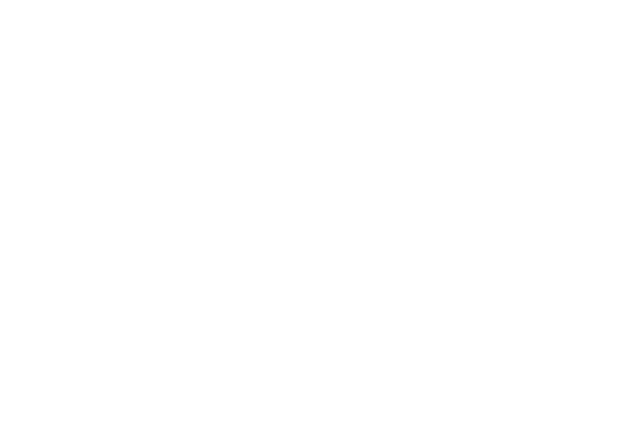
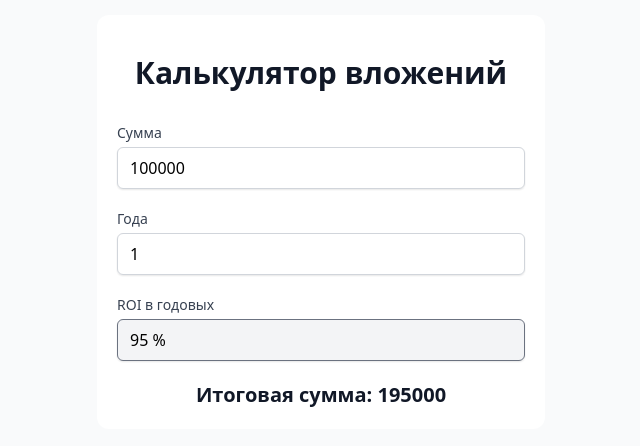
Before and after one commit to blackPavlin/russianestateincome, a Vue app in the folder client/: page /calculator in a window 1280 px wide. Before the commit this address had no page. Shown: the part 178-624 px from the top of the page, without its empty margins (319-959 px from the left). Built offline with nearby package versions, Linux system fonts and the light colour scheme.

Commit message:
Добавил страницу калькулятора

```diff
--- a/client/src/router/index.ts
+++ b/client/src/router/index.ts
@@ -5,6 +5,11 @@
     path: "/",
     name: "Home",
     component: () => import("@/views/Home.vue"),
+  },
+  {
+    path: "/calculator",
+    name: "Calculator",
+    component: () => import("@/views/Calculator.vue"),
   },
 ];
 
--- /dev/null
+++ b/client/src/views/Calculator.vue
@@ -0,0 +1,83 @@
+<template>
+  <div
+    class="form relative w-full min-h-screen flex items-center justify-center bg-gray-50 py-12 px-4 sm:px-6 lg:px-8"
+  >
+    <div class="max-w-md w-full space-y-8 p-5 bg-white rounded-xl z-10">
+      <div class="text-center">
+        <div class="mt-5 text-3xl font-bold text-gray-900">
+          Калькулятор вложений
+        </div>
+      </div>
+
+      <form @submit.prevent>
+        <div class="mb-5">
+          <label class="block text-sm font-medium text-gray-700">Сумма</label>
+
+          <div class="mt-1 relative rounded-md shadow-sm">
+            <input
+              type="number"
+              min="0"
+              class="mt-1 block w-full rounded-md border-gray-300 shadow-sm focus:border-indigo-300 focus:ring focus:ring-indigo-200 focus:ring-opacity-50"
+              v-model="form.amount"
+            />
+          </div>
+        </div>
+
+        <div class="mb-5">
+          <label class="block text-sm font-medium text-gray-700">Года</label>
+
+          <div class="mt-1 relative rounded-md shadow-sm">
+            <input
+              type="number"
+              min="1"
+              class="mt-1 block w-full rounded-md border-gray-300 shadow-sm focus:border-indigo-300 focus:ring focus:ring-indigo-200 focus:ring-opacity-50"
+              v-model="form.years"
+            />
+          </div>
+        </div>
+
+        <div class="mb-5">
+          <label class="block text-sm font-medium text-gray-700"
+            >ROI в годовых</label
+          >
+
+          <div class="mt-1 relative rounded-md shadow-sm">
+            <input
+              type="text"
+              value="95 %"
+              class="mt-1 block w-full rounded-md bg-gray-100 shadow-sm focus:border-indigo-300 focus:ring focus:ring-indigo-200 focus:ring-opacity-50"
+              disabled
+            />
+          </div>
+        </div>
+
+        <div class="text-center">
+          <div class="mt-5 text-xl font-bold text-gray-900">
+            Итоговая сумма: {{ summ.toFixed() }}
+          </div>
+        </div>
+      </form>
+    </div>
+  </div>
+</template>
+
+<script lang="ts">
+import { defineComponent, reactive, computed } from "vue";
+
+export default defineComponent({
+  name: "Calculator",
+  setup() {
+    const form = reactive({
+      amount: 100000,
+      years: 1,
+    });
+
+    const summ = computed(() => form.amount * Math.pow(0.95 + 1, form.years));
+
+    return {
+      form,
+      summ,
+    };
+  },
+});
+</script>
```
